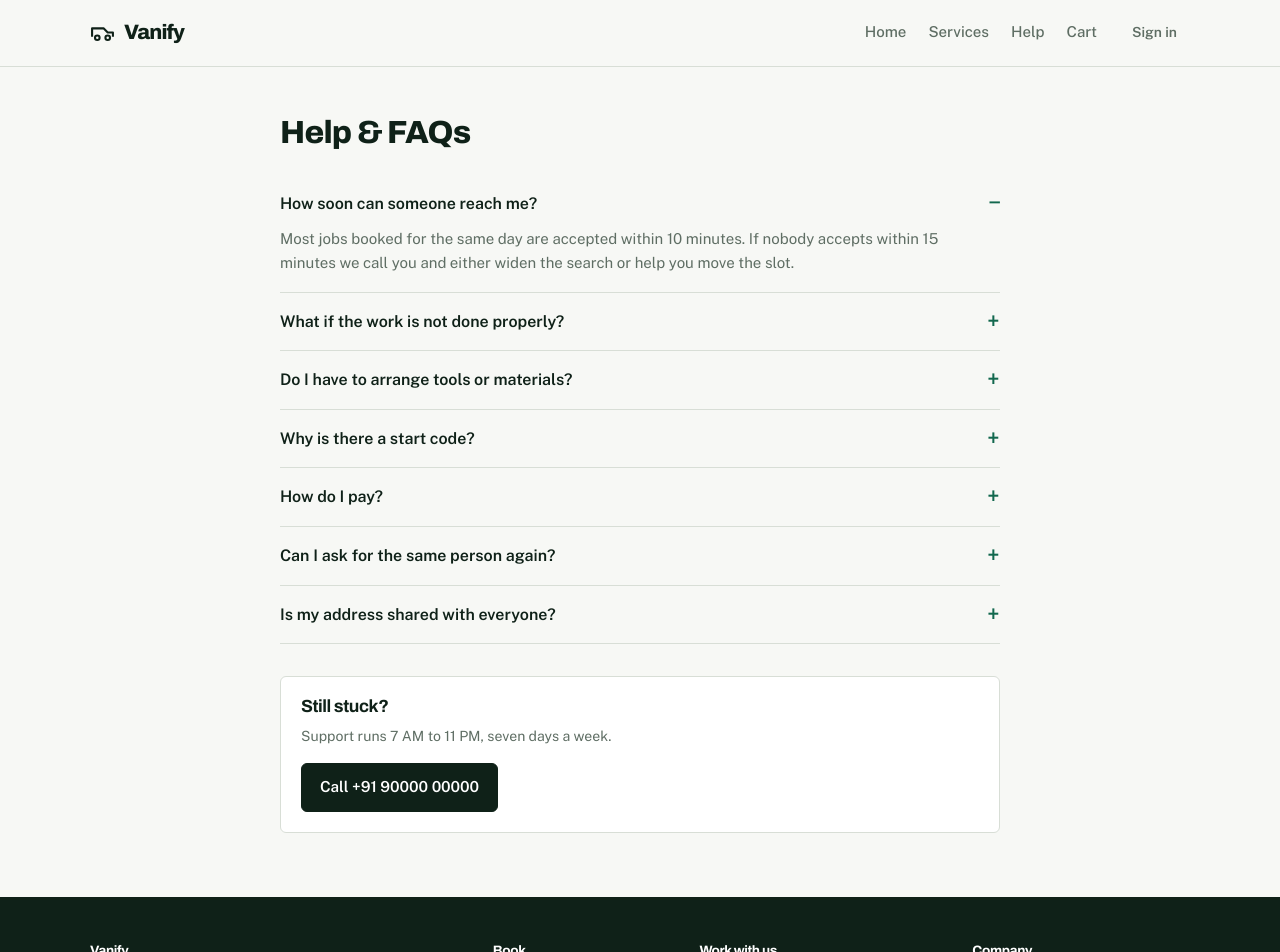
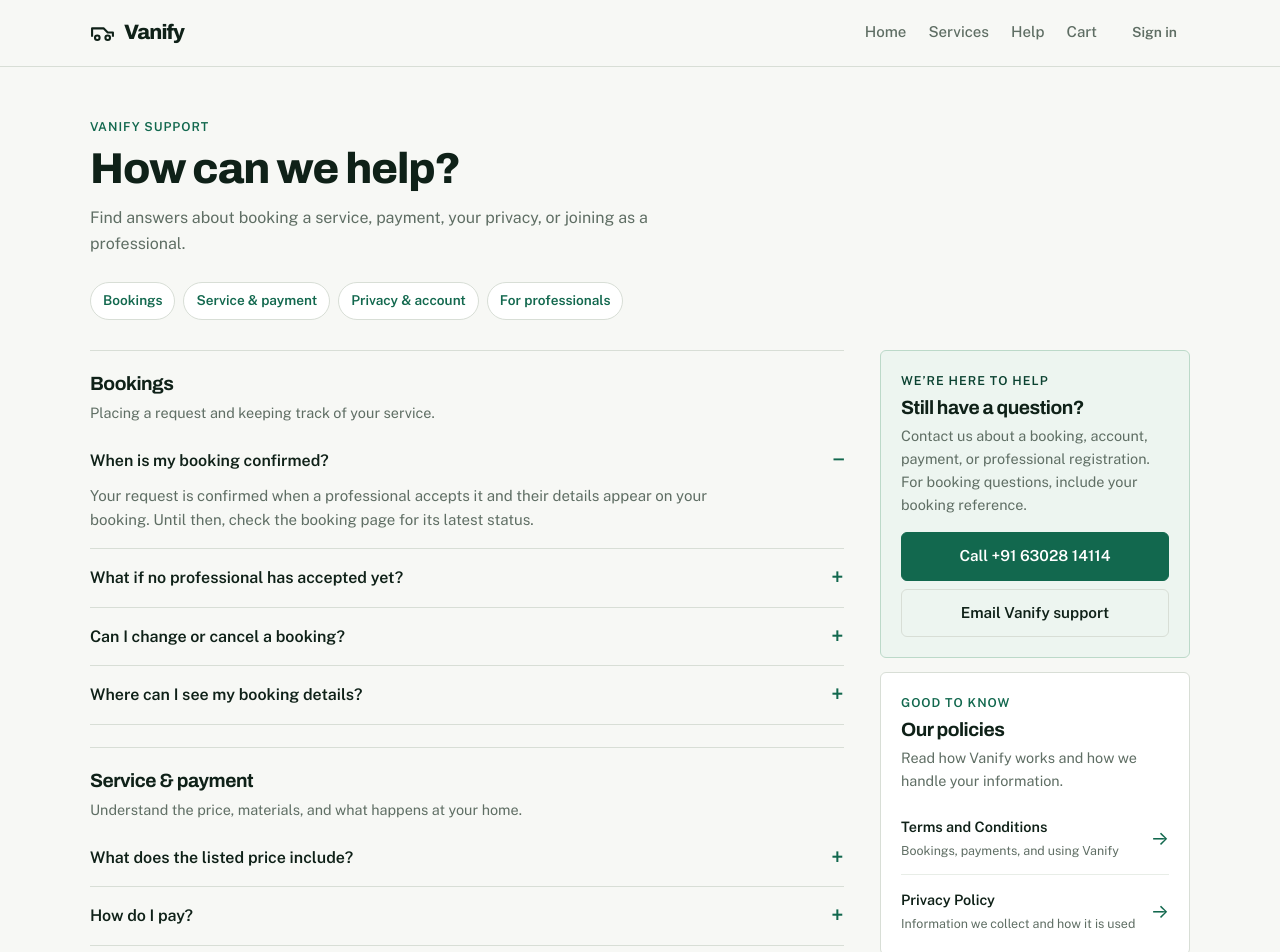
Before and after one commit to NagaramShashikanth25/vanify52, a Next.js app: page /help in a window 1280 px wide. Shown: the top 952 px of the page. Built offline with nearby package versions, Linux system fonts and the light colour scheme; no server answers.

Commit message:
edited the terms and conditions page

```diff
--- a/app/globals.css
+++ b/app/globals.css
@@ -266,6 +266,34 @@ tbody tr:hover{background:#FAFBF9}
 .legal-section ul{padding-left:22px;margin:10px 0 0}
 .legal-section li+li{margin-top:8px}
 .legal-related{margin-top:24px;font-size:.92rem}
+.help-page{padding:42px 0 64px;min-height:70vh}
+.help-heading{max-width:680px;padding:8px 0 26px}
+.help-eyebrow{color:var(--green);font-size:.77rem;font-weight:700;letter-spacing:.08em;text-transform:uppercase}
+.help-heading h1{margin-top:8px;font-size:clamp(2rem,4vw,2.7rem)}
+.help-heading>p:last-child{margin-top:12px;color:var(--muted);max-width:60ch}
+.help-topics{display:flex;flex-wrap:wrap;gap:8px;padding:0 0 30px}
+.help-topic{display:inline-flex;align-items:center;padding:7px 12px;border:1px solid var(--line);border-radius:999px;background:var(--card);font-size:.85rem;font-weight:600}
+.help-topic:hover{background:var(--green-wash);text-decoration:none}
+.help-layout{display:grid;grid-template-columns:minmax(0,1fr) 310px;align-items:start;gap:36px}
+.help-group{padding:22px 0;border-top:1px solid var(--line);scroll-margin-top:90px}
+.help-group-heading{margin-bottom:8px}
+.help-group-heading h2,.help-card h2{font-size:1.2rem}
+.help-group-heading p,.help-card>p:not(.help-eyebrow){margin-top:6px;color:var(--muted);font-size:.9rem}
+.help-sidebar{display:grid;gap:14px}
+.help-card{padding:20px;background:var(--card);border:1px solid var(--line);border-radius:var(--radius)}
+.help-card h2{margin-top:6px}
+.help-contact{background:var(--green-wash);border-color:#BCD9C9}
+.help-contact .help-eyebrow{color:var(--green-deep)}
+.help-policy-link{display:flex;justify-content:space-between;align-items:center;gap:12px;padding:13px 0;border-bottom:1px solid var(--line-soft);color:var(--ink)}
+.help-policy-link:first-of-type{margin-top:10px}
+.help-policy-link:last-child{padding-bottom:0;border-bottom:0}
+.help-policy-link strong,.help-policy-link small{display:block}
+.help-policy-link strong{font-size:.9rem}
+.help-policy-link small{margin-top:3px;color:var(--muted);font-size:.78rem}
+.help-policy-link>span:last-child{color:var(--green);font-size:1.2rem}
+.help-policy-link:hover{text-decoration:none;color:var(--green)}
+.help-next{background:var(--ink);color:#fff}
+.help-next>p:not(.help-eyebrow){color:#C6D4CB}
 details.faq{border-bottom:1px solid var(--line);padding:16px 0}
 details.faq summary{font-weight:600;cursor:pointer;list-style:none;display:flex;justify-content:space-between;gap:16px}
 details.faq summary::-webkit-details-marker{display:none}
@@ -288,6 +316,10 @@ details.faq p{color:var(--muted);font-size:.94rem;margin-top:11px;max-width:72ch
   .legal-toc{padding:18px}
   .legal-toc ol{columns:1}
   .legal-section{padding:20px 0}
+  .help-page{padding:30px 0 44px}
+  .help-layout{grid-template-columns:1fr;gap:20px}
+  .help-sidebar{grid-template-columns:1fr}
+  .help-topics{padding-bottom:22px}
   .topbar .bar{height:60px;gap:14px}
   .mainnav{gap:13px}
   .searchbox{flex-direction:column}
--- a/app/help/page.jsx
+++ b/app/help/page.jsx
@@ -1,37 +1,156 @@
+import Link from "next/link";
+import SiteFooter from "@/components/SiteFooter";
 import SiteHeader from "@/components/SiteHeader";
-import SiteFooter from "@/components/SiteFooter";
 
-export const metadata = { title: "Help & FAQs" };
+export const metadata = {
+  title: "Help & FAQs",
+  description: "Get help with Vanify bookings, payments, privacy, and professional registration.",
+};
 
-const FAQS = [
-  ["How soon can someone reach me?", "Most jobs booked for the same day are accepted within 10 minutes. If nobody accepts within 15 minutes we call you and either widen the search or help you move the slot."],
-  ["What if the work is not done properly?", "Report the problem from your booking page. Support calls you within an hour, and we send another professional at no extra charge or refund you."],
-  ["Do I have to arrange tools or materials?", "Professionals bring their own hand tools. Materials such as wires, pipes and paint are billed at actual cost, and you see the bill before anything is bought."],
-  ["Why is there a start code?", "Work begins only when you share your four-digit code with the professional at your door. It confirms the right person arrived and protects you from false claims."],
-  ["How do I pay?", "Cash or UPI, after the job is finished. Nothing is charged when you book."],
-  ["Can I ask for the same person again?", "Yes. Anyone you have hired before can be requested again from your booking history."],
-  ["Is my address shared with everyone?", "No. Professionals nearby see only the service, the area and the slot. Your full address and phone number are shared with one professional after they accept."],
+const FAQ_GROUPS = [
+  {
+    id: "bookings",
+    title: "Bookings",
+    description: "Placing a request and keeping track of your service.",
+    questions: [
+      [
+        "When is my booking confirmed?",
+        "Your request is confirmed when a professional accepts it and their details appear on your booking. Until then, check the booking page for its latest status.",
+      ],
+      [
+        "What if no professional has accepted yet?",
+        "The booking page shows whether your request is still being matched. If you need help or the requested time is getting close, contact us with your booking reference.",
+      ],
+      [
+        "Can I change or cancel a booking?",
+        "Contact us as early as possible with your booking reference. We will confirm what options are available; your booking is not changed or cancelled until you receive confirmation.",
+      ],
+      [
+        "Where can I see my booking details?",
+        "Sign in and open My bookings, then select the booking to see its status, service, time, area, and assigned professional when available.",
+      ],
+    ],
+  },
+  {
+    id: "service-and-payment",
+    title: "Service & payment",
+    description: "Understand the price, materials, and what happens at your home.",
+    questions: [
+      [
+        "What does the listed price include?",
+        "The listed price is the labour charge for the selected service. The platform fee is shown in your checkout total before you confirm. Materials are separate unless the service listing says otherwise.",
+      ],
+      [
+        "How do I pay?",
+        "Payment is due after the service, by cash or UPI as arranged with the professional. The amount due is shown before you place the booking; ask about any additional materials before they are purchased.",
+      ],
+      [
+        "Why is there a start code?",
+        "The code helps confirm that the right professional has arrived and that you are ready for work to begin. Share it only with the professional assigned to your booking, at your home, when you are ready.",
+      ],
+      [
+        "What if there is a problem with the service?",
+        "Contact us with your booking reference and a description of the issue. We will review the details and let you know the available next steps.",
+      ],
+    ],
+  },
+  {
+    id: "privacy",
+    title: "Privacy & account",
+    description: "Learn how your booking information is handled.",
+    questions: [
+      [
+        "Who can see my address and phone number?",
+        "Nearby professionals see limited request details before accepting. Your full address and phone number are shared with the professional who accepts your booking so they can provide the service.",
+      ],
+      [
+        "How can I ask about my personal information?",
+        "Email us from the address below with your request. We may ask you to verify your identity before making changes or sharing account information.",
+      ],
+    ],
+  },
+  {
+    id: "professionals",
+    title: "For professionals",
+    description: "Information about joining Vanify as a service professional.",
+    questions: [
+      [
+        "How do I register as a professional?",
+        "Start from Become a professional, choose the trades and areas you serve, and submit your profile. The onboarding team may contact you to verify your identity and address before your profile is approved.",
+      ],
+      [
+        "When can I start receiving jobs?",
+        "Your professional profile must be approved before you can receive jobs. You can check your account for its current status.",
+      ],
+    ],
+  },
 ];
 
 export default function HelpPage() {
   return (
     <>
       <SiteHeader />
-      <main className="section flush" style={{ paddingTop: 48, minHeight: "70vh" }}>
-        <div className="wrap narrow">
-          <h1 style={{ fontSize: "2rem" }}>Help &amp; FAQs</h1>
-          <div className="mt24">
-            {FAQS.map(([q, a], i) => (
-              <details className="faq" key={q} open={i === 0}>
-                <summary>{q}</summary>
-                <p>{a}</p>
-              </details>
+      <main className="help-page">
+        <div className="wrap">
+          <header className="help-heading">
+            <p className="help-eyebrow">Vanify support</p>
+            <h1>How can we help?</h1>
+            <p>Find answers about booking a service, payment, your privacy, or joining as a professional.</p>
+          </header>
+
+          <nav className="help-topics" aria-label="Help topics">
+            {FAQ_GROUPS.map((group) => (
+              <a className="help-topic" href={`#${group.id}`} key={group.id}>{group.title}</a>
             ))}
-          </div>
-          <div className="card mt32">
-            <h3>Still stuck?</h3>
-            <p className="sm muted mt8">Support runs 7 AM to 11 PM, seven days a week.</p>
-            <a className="btn mt16" href="tel:+919000000000">Call +91 90000 00000</a>
+          </nav>
+
+          <div className="help-layout">
+            <div className="help-faqs">
+              {FAQ_GROUPS.map((group) => (
+                <section className="help-group" id={group.id} key={group.id}>
+                  <div className="help-group-heading">
+                    <h2>{group.title}</h2>
+                    <p>{group.description}</p>
+                  </div>
+                  {group.questions.map(([question, answer], index) => (
+                    <details className="faq" key={question} open={group.id === "bookings" && index === 0}>
+                      <summary>{question}</summary>
+                      <p>{answer}</p>
+                    </details>
+                  ))}
+                </section>
+              ))}
+            </div>
+
+            <aside className="help-sidebar">
+              <section className="help-card help-contact">
+                <p className="help-eyebrow">We’re here to help</p>
+                <h2>Still have a question?</h2>
+                <p>Contact us about a booking, account, payment, or professional registration. For booking questions, include your booking reference.</p>
+                <a className="btn green full mt16" href="tel:+916302814114">Call +91 63028 14114</a>
+                <a className="btn ghost full mt8" href="mailto:shashikanthnagaram@gmail.com">Email Vanify support</a>
+              </section>
+
+              <section className="help-card">
+                <p className="help-eyebrow">Good to know</p>
+                <h2>Our policies</h2>
+                <p>Read how Vanify works and how we handle your information.</p>
+                <Link className="help-policy-link" href="/terms">
+                  <span><strong>Terms and Conditions</strong><small>Bookings, payments, and using Vanify</small></span>
+                  <span aria-hidden="true">→</span>
+                </Link>
+                <Link className="help-policy-link" href="/privacy">
+                  <span><strong>Privacy Policy</strong><small>Information we collect and how it is used</small></span>
+                  <span aria-hidden="true">→</span>
+                </Link>
+              </section>
+
+              <section className="help-card help-next">
+                <h2>Ready to book?</h2>
+                <p>Browse available services and see the price before you confirm.</p>
+                <Link className="btn full mt16" href="/services">Browse services</Link>
+              </section>
+            </aside>
           </div>
         </div>
       </main>
--- a/components/SiteFooter.jsx
+++ b/components/SiteFooter.jsx
@@ -25,7 +25,7 @@ export default function SiteFooter() {
         <div>
           <h4>Company</h4>
           <a href="mailto:shashikanthnagaram@gmail.com">shashikanthnagaram@gmail.com</a>
-          <a href="tel:+919000000000">+91 6302814114</a>
+          <a href="tel:+916302814114">+91 6302814114</a>
           <Link href="/admin">Staff login</Link>
           <Link href="/terms">Terms and Conditions</Link>
           <Link href="/privacy">Privacy Policy</Link>
--- a/components/SiteFooterClient.jsx
+++ b/components/SiteFooterClient.jsx
@@ -24,7 +24,7 @@ export default function SiteFooterClient() {
         <div>
           <h4>Company</h4>
           <a href="mailto:shashikanthnagaram@gmail.com">shashikanthnagaram@gmail.com</a>
-          <a href="tel:+919000000000">+91 6302814114</a>
+          <a href="tel:+916302814114">+91 6302814114</a>
           <Link href="/terms">Terms and Conditions</Link>
           <Link href="/privacy">Privacy Policy</Link>
         </div>
```
